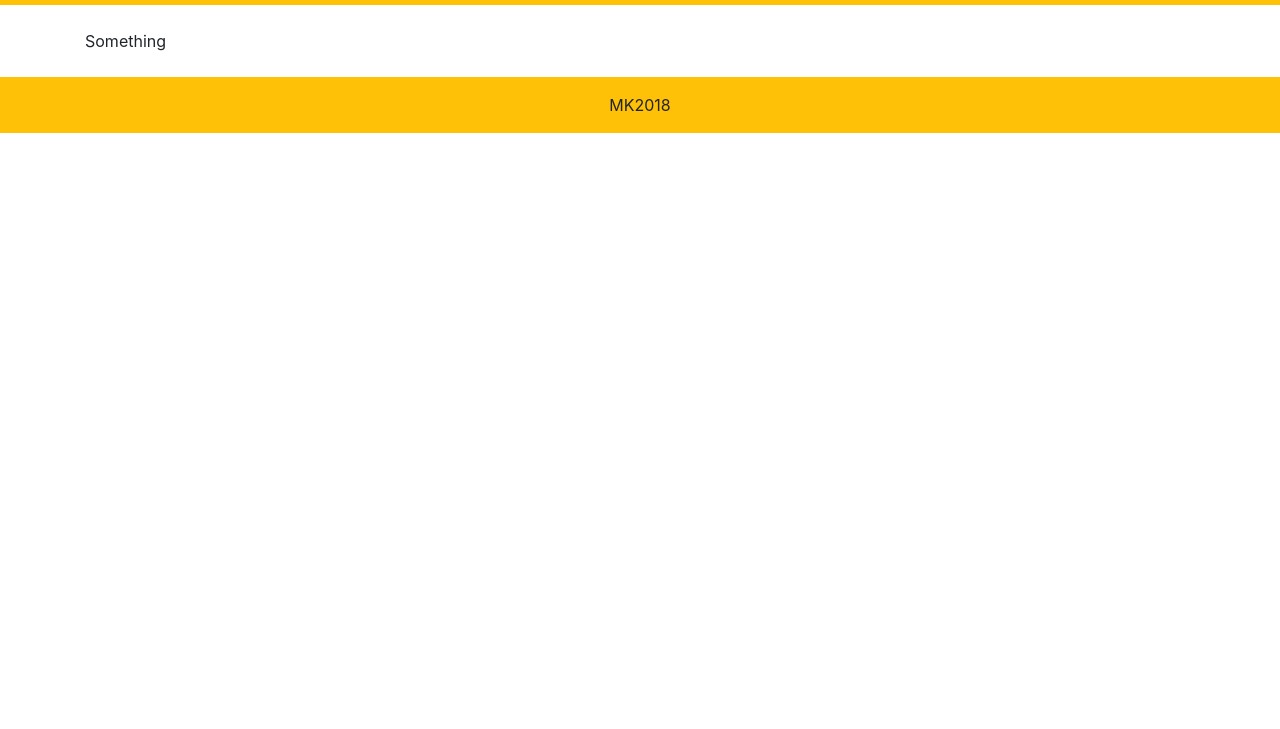
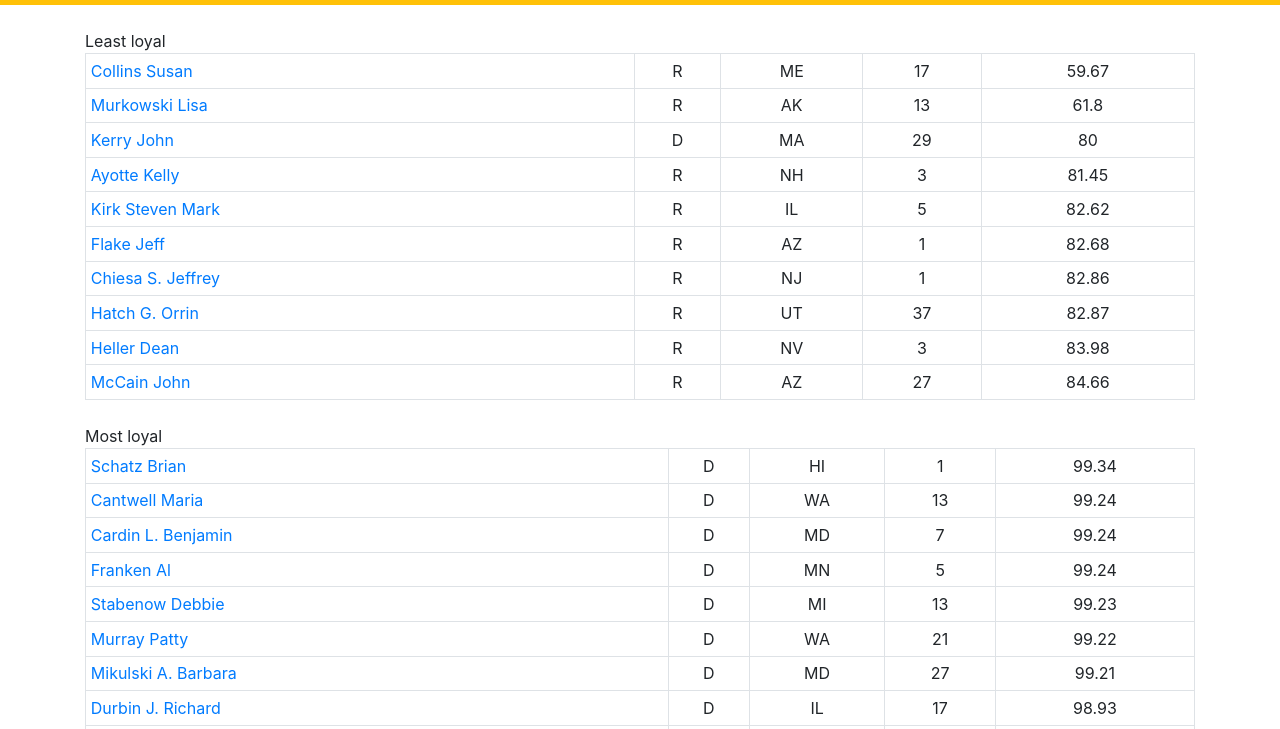
Before and after one commit to MikeKowalsky/Congress-Data, a plain HTML site: page senate-attendance.html in a window 1280 px wide. Shown: the part 51-780 px from the top of the page. Drawn offline with nearby package versions, Linux system fonts and the light colour scheme.

Commit message:
working on statistics and tables

```diff
--- a/scripts/calculations.js
+++ b/scripts/calculations.js
@@ -2,18 +2,84 @@
 var statistics = {
         "noOfDem": 0,
         "noOfRep": 0,
-        "noOfInd": 0
+        "noOfInd": 0,
+        "votesWPartDem": 0,
+        "votesWPartRep": 0,
+        "votesWPartInd": 0,
+        "leastLoyal" : [],
+        "mostLoyal" : []
 };
 
 onload = (function(){
 
     const allMembers = data.results[0].members;
+    console.log(allMembers[0]);
 
-    countPartyMembers();
+    const treeArrayObject = countPartyMembers(allMembers);
+    statistics.votesWPartDem = parseFloat(votesWithParty(treeArrayObject.demArr));
+    statistics.votesWPartRep = parseFloat(votesWithParty(treeArrayObject.repArr));
+    statistics.votesWPartInd = parseFloat(votesWithParty(treeArrayObject.indArr));
+
+    statistics.leastLoyal = loyalty(allMembers, 'least');
+    const leastLoyalTable = document.querySelector('#leastLoyal');
+    buildTableRest(leastLoyalTable, statistics.leastLoyal);
+
+    statistics.mostLoyal = loyalty(allMembers, 'most');
+    const mostLoyalTable = document.querySelector('#mostLoyal');
+    buildTableRest(mostLoyalTable, statistics.mostLoyal);
+
+    console.log(statistics);
+
+    const countPartyTableHeader = ['Part', 'No. of Reps', '% Voted w/ Party'];
+    const loyaltyTableHeader = ['Name', 'No. Party Votes', '%Party Votes'];
+    const attendanceTableHeader = ['Name', 'No. Missed Votes', '%Missed'];
 });
 
 function countPartyMembers(myArray){
+    let demArray = [];
+    let repArray = [];
+    let indArray = [];
 
-    // myArray.forEach(member => );
+    myArray.forEach(member => {
+        if(member.party === 'D'){
+            demArray.push(member);
+        } else if (member.party === 'R'){
+            repArray.push(member);
+        } else {
+            indArray.push(member);
+        }
+    });
 
+    statistics.noOfDem = demArray.length;
+    statistics.noOfRep = repArray.length;
+    statistics.noOfInd = indArray.length;
+    return {demArr:demArray, repArr:repArray, indArr:indArray};
 }
+
+function votesWithParty(myArray){
+    let sum = 0;
+    myArray.forEach(member => sum+=member.votes_with_party_pct);
+    return (sum/myArray.length).toFixed(2);
+}
+
+function loyalty(myArray, direction){
+
+    let votesWithPartyValuesNoDuplicates = [];
+    myArray.forEach(member => {
+        if(!votesWithPartyValuesNoDuplicates.includes(member.votes_with_party_pct)){
+            votesWithPartyValuesNoDuplicates.push(member.votes_with_party_pct)
+        }
+    });
+
+    if(direction === 'least'){
+        const tenPercentValuesArray = votesWithPartyValuesNoDuplicates.sort((a,b) => a - b)
+                                                                      .slice(0, 10);
+        return myArray.filter(member => tenPercentValuesArray.includes(member.votes_with_party_pct))
+                                                             .sort((a, b) => a.votes_with_party_pct - b.votes_with_party_pct);
+    } else {
+        const tenPercentValuesArray = votesWithPartyValuesNoDuplicates.sort((a,b) => b - a)
+                                                                      .slice(0, 10);
+        return myArray.filter(member => tenPercentValuesArray.includes(member.votes_with_party_pct))
+                                                             .sort((a, b) => b.votes_with_party_pct - a.votes_with_party_pct);
+    }
+}
--- a/senate-attendance.html
+++ b/senate-attendance.html
@@ -51,8 +51,14 @@
     </header>
 
     <section class="container my-4">
-        <div>Something</div>
+        <div>Least loyal</div>
+        <table id="leastLoyal" class="table table-sm table-bordered table-hover mb-4"></table>
     </section>
+
+    <section class="container my-4">
+            <div>Most loyal</div>
+            <table id="mostLoyal" class="table table-sm table-bordered table-hover mb-4"></table>
+        </section>
 
     <footer class="bg-warning">
         <div class="container">
@@ -61,6 +67,7 @@
     </footer>
 
     <script src="scripts/pro-congress-113-senate.js"></script>
+    <script src="scripts/data-pages.js"></script>
     <script src="scripts/calculations.js"></script>
 
 </body>
```
